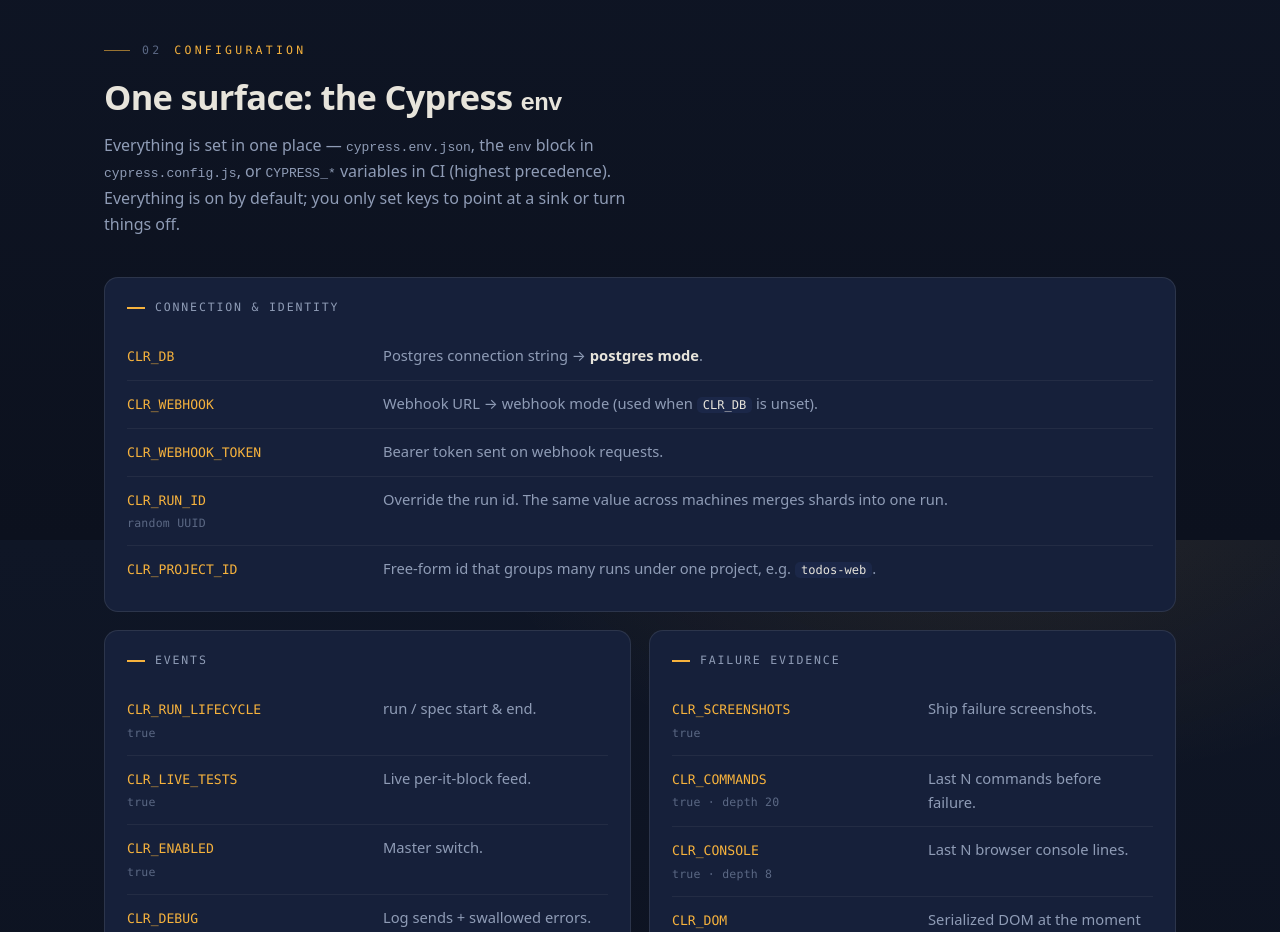
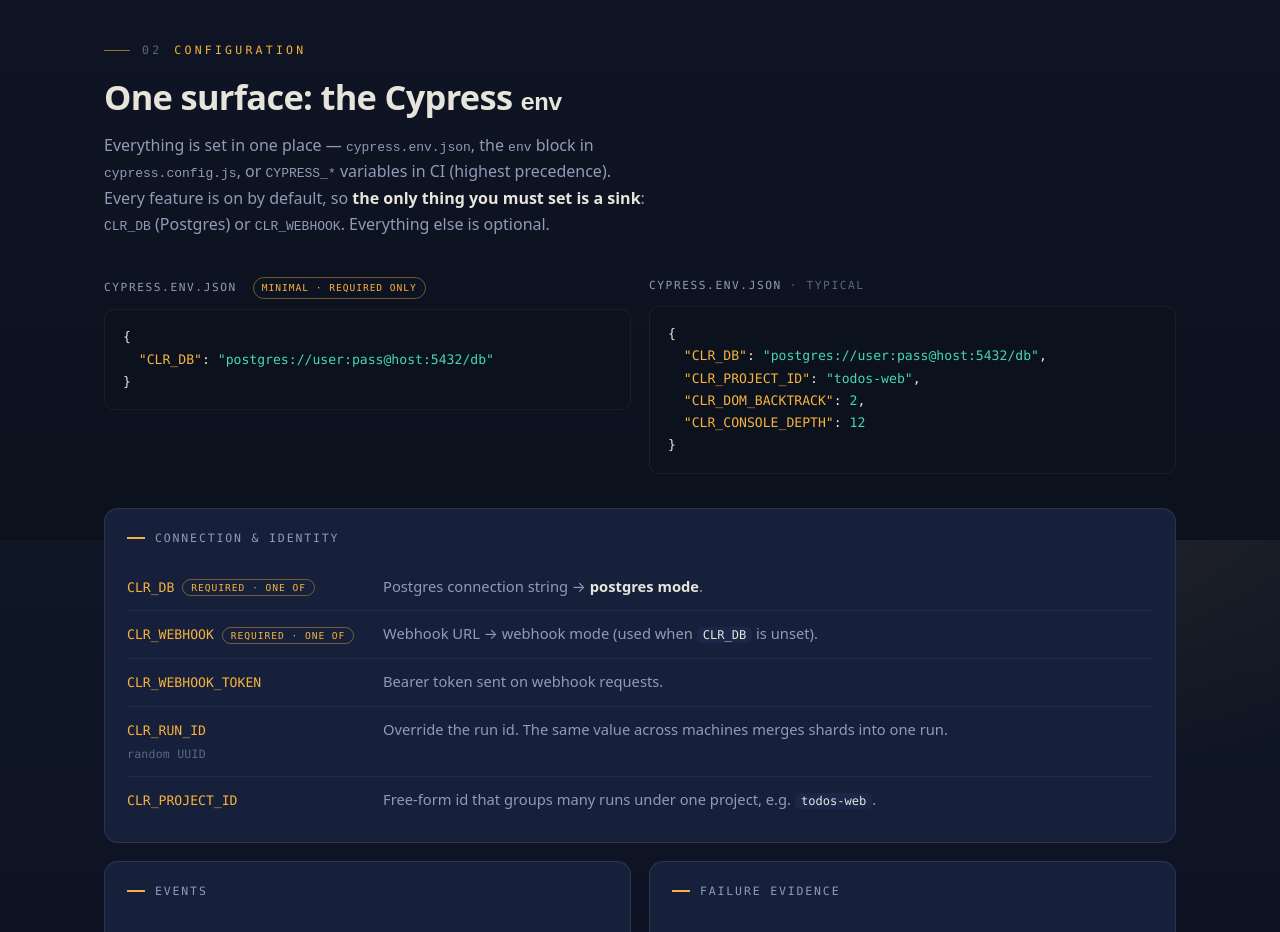
Before and after one commit to emidhun/cypress-live-reporter, a website: page docs/index.html in a window 1280 px wide. Shown: the part 1860-2792 px from the top of the page. Drawn offline with Linux system fonts and the light colour scheme.

Commit message:
docs: add cypress.env.json examples and mark the required sink
Configuration section now shows a minimal (required-only) and a typical
cypress.env.json side by side, and flags CLR_DB / CLR_WEBHOOK as the one
required setting (a sink). Everything else stays optional/on-by-default.

```diff
--- a/docs/index.html
+++ b/docs/index.html
@@ -322,6 +322,33 @@
   }
   .v { color: var(--muted); font-size: 0.92rem; }
   .v code { font-family: var(--mono); font-size: 0.82em; color: var(--text); background: var(--surface-2); padding: 1px 6px; border-radius: 5px; }
+  .req {
+    font-family: var(--mono);
+    font-size: 0.6rem;
+    letter-spacing: 0.1em;
+    text-transform: uppercase;
+    color: var(--accent);
+    border: 1px solid rgba(246, 178, 61, 0.42);
+    border-radius: 999px;
+    padding: 2px 8px;
+    margin-left: 8px;
+    white-space: nowrap;
+    vertical-align: middle;
+  }
+
+  /* ---- config json examples ---- */
+  .examples { display: grid; grid-template-columns: 1fr 1fr; gap: 18px; margin: 0 0 34px; }
+  .example .lbl {
+    font-family: var(--mono);
+    font-size: 0.7rem;
+    letter-spacing: 0.14em;
+    text-transform: uppercase;
+    color: var(--muted);
+    margin-bottom: 10px;
+    display: flex;
+    align-items: center;
+    gap: 8px;
+  }
 
   /* ---- identity model ---- */
   .id-grid { display: grid; grid-template-columns: 1fr 1fr; gap: 18px; }
@@ -404,6 +431,7 @@
   @media (max-width: 860px) {
     .hero-grid { grid-template-columns: 1fr; }
     .panels { grid-template-columns: 1fr; }
+    .examples { grid-template-columns: 1fr; }
     .id-grid { grid-template-columns: 1fr; }
     .kv-row { grid-template-columns: 1fr; gap: 4px; }
     .tl { grid-template-columns: 1fr; gap: 6px; }
@@ -509,14 +537,32 @@
   <div class="wrap">
     <p class="eyebrow"><span class="n">02</span> Configuration</p>
     <h2>One surface: the Cypress <code style="font-size:0.7em">env</code></h2>
-    <p class="section-lede">Everything is set in one place — <code>cypress.env.json</code>, the <code>env</code> block in <code>cypress.config.js</code>, or <code>CYPRESS_*</code> variables in CI (highest precedence). Everything is on by default; you only set keys to point at a sink or turn things off.</p>
+    <p class="section-lede">Everything is set in one place — <code>cypress.env.json</code>, the <code>env</code> block in <code>cypress.config.js</code>, or <code>CYPRESS_*</code> variables in CI (highest precedence). Every feature is on by default, so <strong style="color:var(--text)">the only thing you must set is a sink</strong>: <code>CLR_DB</code> (Postgres) or <code>CLR_WEBHOOK</code>. Everything else is optional.</p>
+
+    <div class="examples">
+      <div class="example">
+        <div class="lbl">cypress.env.json <span class="req">minimal · required only</span></div>
+<pre>{
+  <span class="c-key">"CLR_DB"</span>: <span class="c-str">"postgres://user:pass@host:5432/db"</span>
+}</pre>
+      </div>
+      <div class="example">
+        <div class="lbl">cypress.env.json <span style="color:var(--faint)">· typical</span></div>
+<pre>{
+  <span class="c-key">"CLR_DB"</span>: <span class="c-str">"postgres://user:pass@host:5432/db"</span>,
+  <span class="c-key">"CLR_PROJECT_ID"</span>: <span class="c-str">"todos-web"</span>,
+  <span class="c-key">"CLR_DOM_BACKTRACK"</span>: <span class="c-str">2</span>,
+  <span class="c-key">"CLR_CONSOLE_DEPTH"</span>: <span class="c-str">12</span>
+}</pre>
+      </div>
+    </div>
 
     <div class="panels">
       <div class="panel wide">
         <div class="panel-h"><span class="bar"></span> Connection &amp; identity</div>
         <div class="kv">
-          <div class="kv-row"><div class="k">CLR_DB</div><div class="v">Postgres connection string → <strong style="color:var(--text)">postgres mode</strong>.</div></div>
-          <div class="kv-row"><div class="k">CLR_WEBHOOK</div><div class="v">Webhook URL → webhook mode (used when <code>CLR_DB</code> is unset).</div></div>
+          <div class="kv-row"><div class="k">CLR_DB<span class="req">required · one of</span></div><div class="v">Postgres connection string → <strong style="color:var(--text)">postgres mode</strong>.</div></div>
+          <div class="kv-row"><div class="k">CLR_WEBHOOK<span class="req">required · one of</span></div><div class="v">Webhook URL → webhook mode (used when <code>CLR_DB</code> is unset).</div></div>
           <div class="kv-row"><div class="k">CLR_WEBHOOK_TOKEN</div><div class="v">Bearer token sent on webhook requests.</div></div>
           <div class="kv-row"><div class="k">CLR_RUN_ID<span class="def">random UUID</span></div><div class="v">Override the run id. The same value across machines merges shards into one run.</div></div>
           <div class="kv-row"><div class="k">CLR_PROJECT_ID</div><div class="v">Free-form id that groups many runs under one project, e.g. <code>todos-web</code>.</div></div>
```
Also changed, not shown: tools/cypress-live-reporter/README.md.
